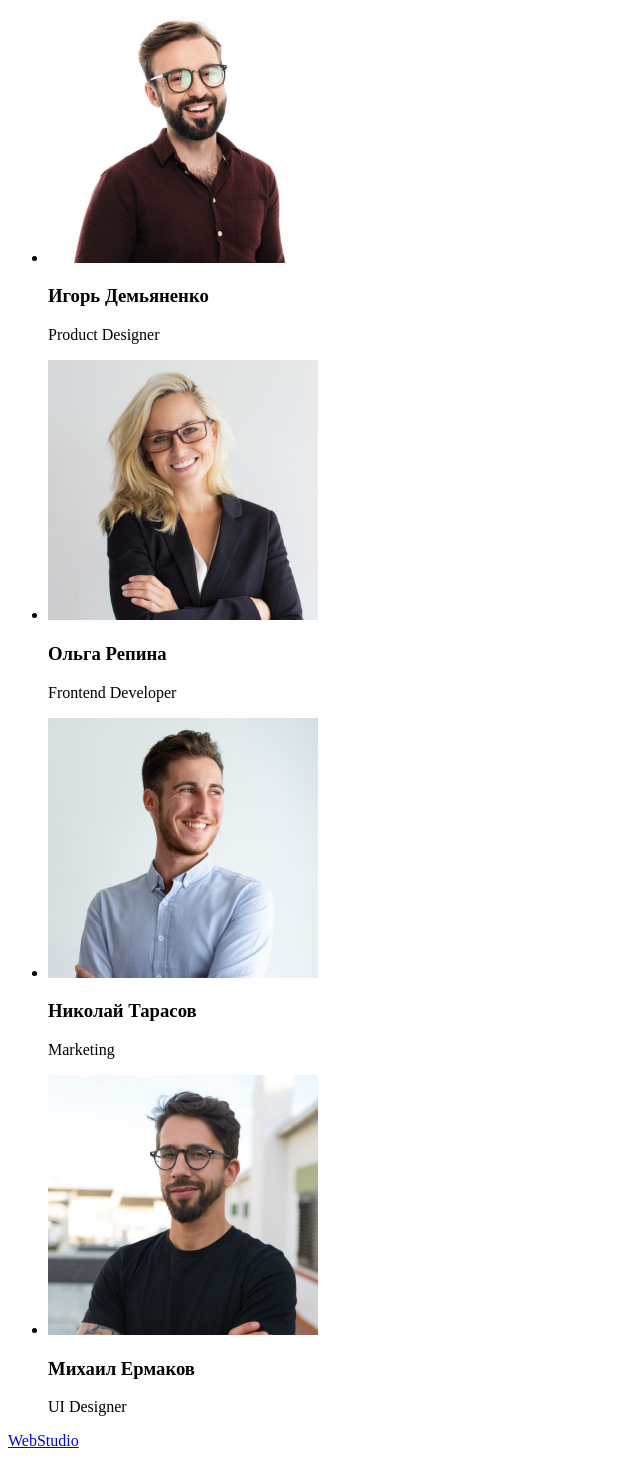
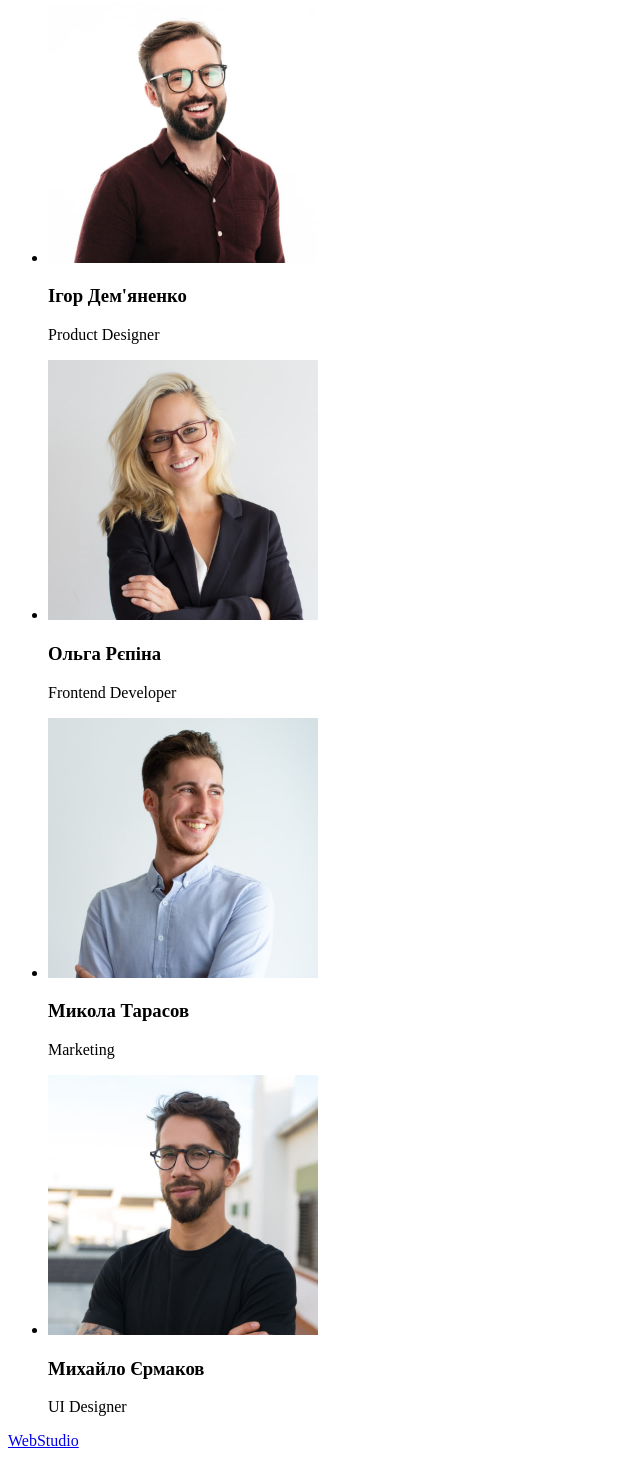
Before and after one commit to OksanaShyian/goit-markup-hw-01, a plain HTML site: page index.html in a window 1280 px wide. Shown: the part 1600-3060 px from the top of the page, without its empty margins (0-640 px from the left). Drawn offline with Linux system fonts and the light colour scheme.

Commit message:
changing names

```diff
--- a/index.html
+++ b/index.html
@@ -59,22 +59,22 @@
 				<ul>
 					<li>
 						<img src="./img/img-igor.jpg" width="270" height="260" alt="Product Designer" />
-						<h3>Игорь Демьяненко</h3>
+						<h3>Ігор Дем'яненко</h3>
 						<p>Product Designer</p>
 					</li>
 					<li>
 						<img src="./img/img-olga.jpg" width="270" height="260" alt="Frontend Developer" />
-						<h3>Ольга Репина</h3>
+						<h3>Ольга Рєпіна</h3>
 						<p>Frontend Developer</p>
 					</li>
 					<li>
 						<img src="./img/img-nikolaj.jpg" width="270" height="260" alt="Marketing" />
-						<h3>Николай Тарасов</h3>
+						<h3>Микола Тарасов</h3>
 						<p>Marketing</p>
 					</li>
 					<li>
 						<img src="./img/img-mihail.jpg" width="270" height="260" alt="UI Designer" />
-						<h3>Михаил Ермаков</h3>
+						<h3>Михайло Єрмаков</h3>
 						<p>UI Designer</p>
 					</li>
 				</ul>
```
